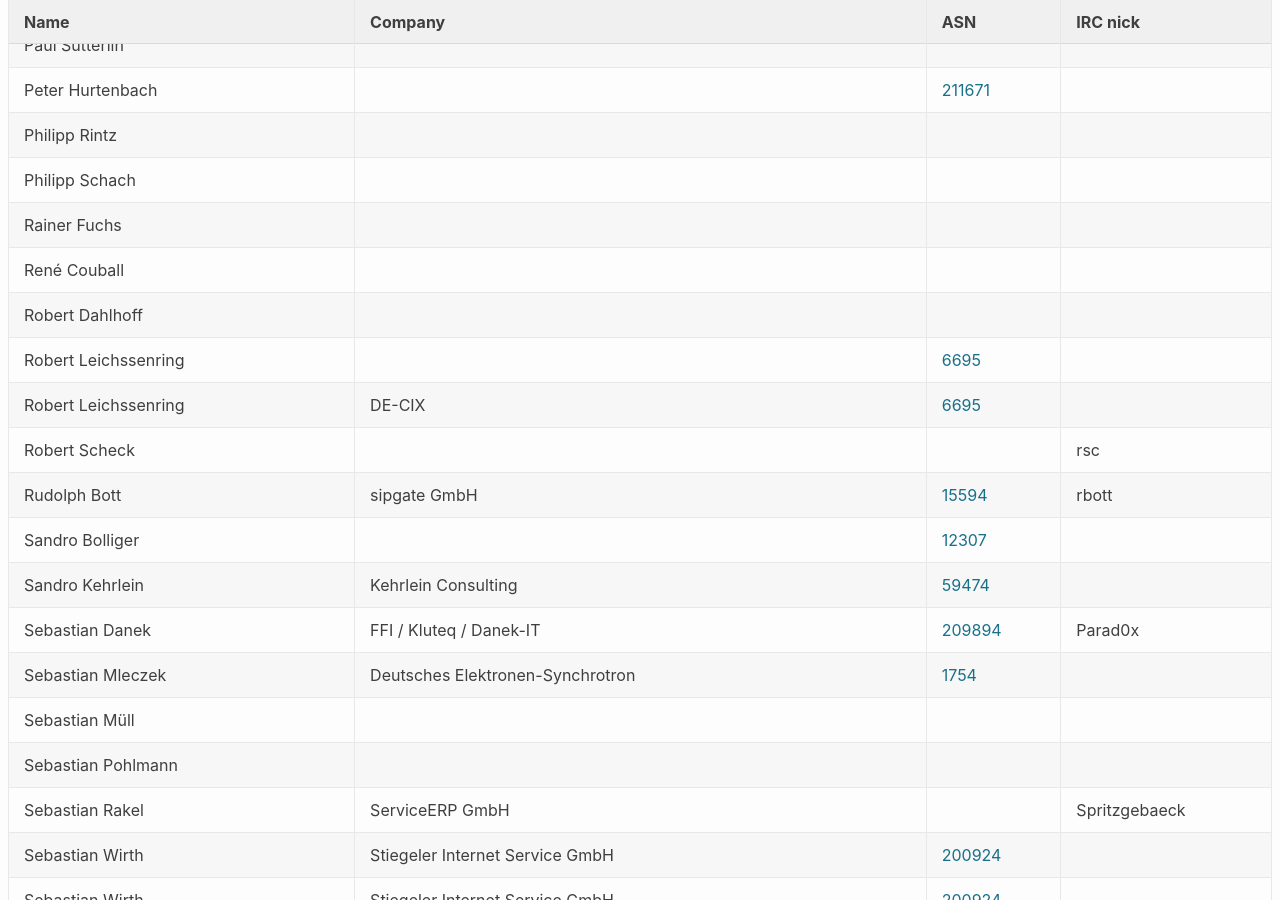
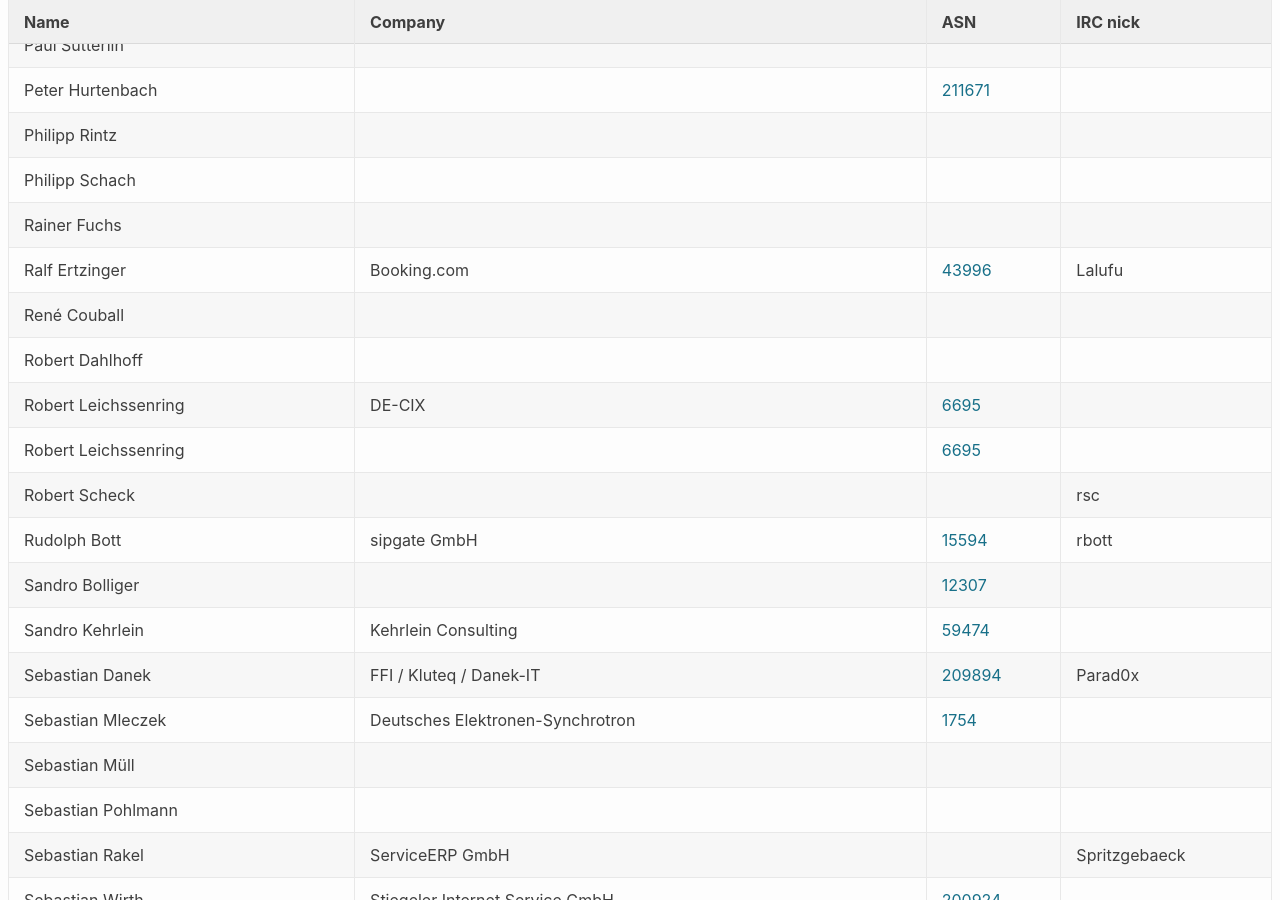
Before and after one commit to denog/pretix-attendeelist, a Jekyll site: the page built from denog14/index.md, in a window 1280 px wide and 900 px high, scrolled down 10014 px. Built offline with Jekyll 4.4.1, drawn with Linux system fonts in a browser that asks for light colours.

Commit message:
Latest data: Mon Oct 10 11:14:45 UTC 2022

```diff
--- a/_data/attendees_denog14_remote.json
+++ b/_data/attendees_denog14_remote.json
@@ -372,6 +372,12 @@
     "asn": null
   },
   {
+    "name": "Ralf Ertzinger",
+    "company": "Booking.com",
+    "irc": "Lalufu",
+    "asn": "43996"
+  },
+  {
     "name": "René Couball",
     "company": null,
     "irc": null,
@@ -385,13 +391,13 @@
   },
   {
     "name": "Robert Leichssenring",
-    "company": null,
+    "company": "DE-CIX",
     "irc": null,
     "asn": "6695"
   },
   {
     "name": "Robert Leichssenring",
-    "company": "DE-CIX",
+    "company": null,
     "irc": null,
     "asn": "6695"
   },
```
